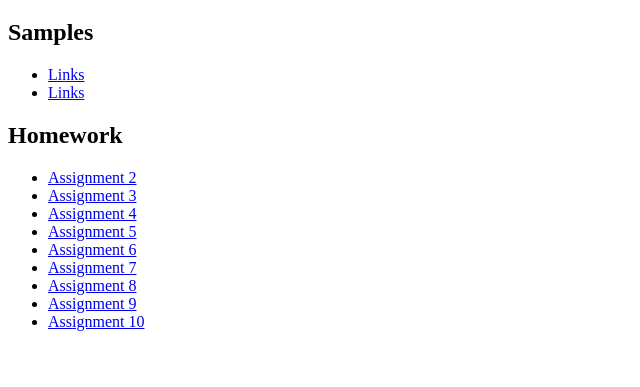
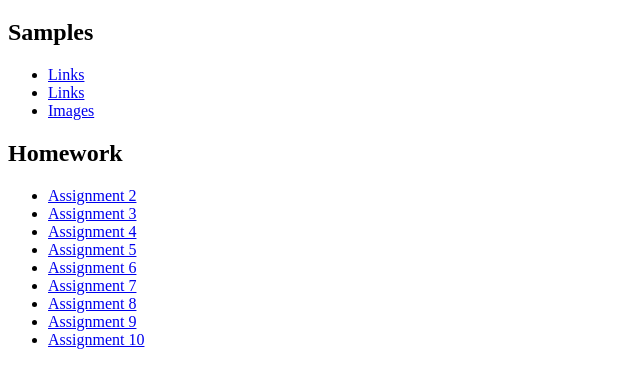
Before and after one commit to cnf8/cnf8.github.io, a plain HTML site: page index.html in a window 1280 px wide. Shown: the part 61-448 px from the top of the page, without its empty margins (0-640 px from the left). Drawn offline with Linux system fonts and the light colour scheme.

Commit message:
update image folder

```diff
--- a/index.html
+++ b/index.html
@@ -13,6 +13,11 @@
       </li>
       <li>
         <a href="samples/links/index.html">Links</a>
+      </li>
+
+
+      <li>
+        <a href="samples/images">Images</a>
       </li>
     </ul>
     <h2>Homework</h2>
```
